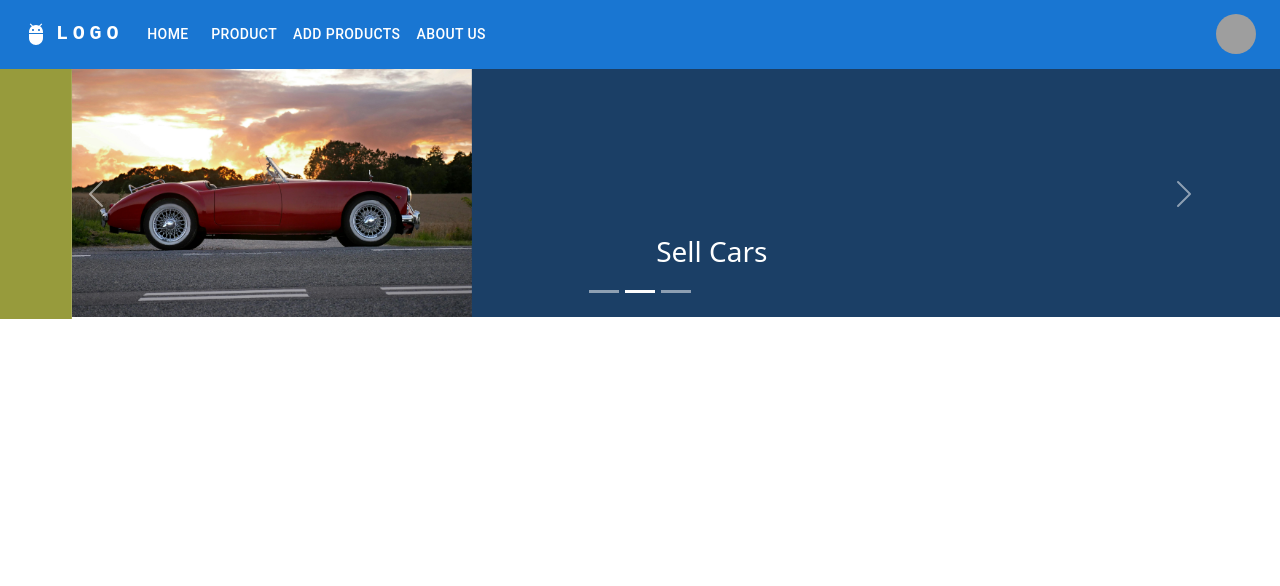
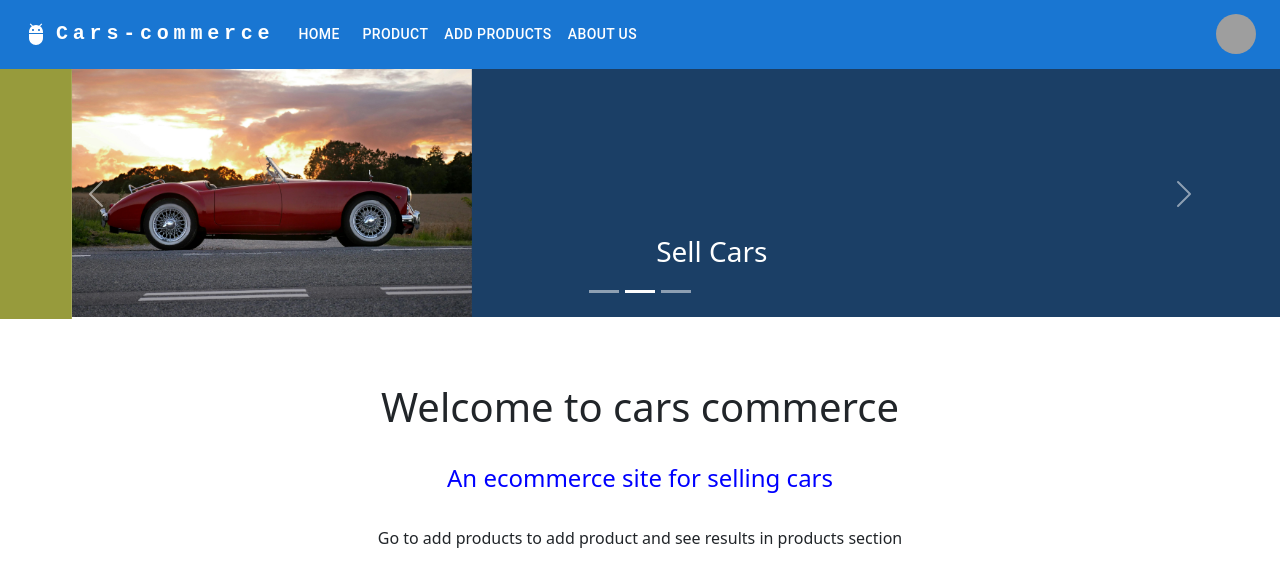
Before and after one commit to Tuhinm2002/cars-commerce, a React (Vite) app in the folder react-client/: page / in a window 1280 px wide. Shown: the top 586 px of the page. Built offline with nearby package versions, Linux system fonts and the light colour scheme; grey boxes are pictures that could not be loaded.

Commit message:
about changed

```diff
--- a/react-client/src/components/Home.jsx
+++ b/react-client/src/components/Home.jsx
@@ -5,6 +5,7 @@ import img3 from './images/lamborghini_aventidor.jpg';
 
 function Home() {
   return (
+    <>
     <Carousel >
       <Carousel.Item style={{backgroundColor:"#979b3c",maxHeight:250}}>
         <img src={img1} alt="" width={400} />
@@ -25,6 +26,14 @@ function Home() {
         </Carousel.Caption>
       </Carousel.Item>
     </Carousel>
+    <div style={{display:'flex',justifyContent:'center',alignItems:'center',marginTop:'5%'}}>
+      <h1>Welcome to cars commerce</h1></div>
+      <div style={{display:'flex',justifyContent:'center',alignItems:'center',marginTop:'2%',color:'blue'}}>
+      <h4>An ecommerce site for selling cars</h4></div>
+
+      <div style={{display:'flex',justifyContent:'center',alignItems:'center',marginTop:'2%'}}>
+      <p>Go to add products to add product and see results in products section</p></div>
+  </>
   );
 }
 
--- a/react-client/src/components/NavBar.jsx
+++ b/react-client/src/components/NavBar.jsx
@@ -57,7 +57,7 @@ function ResponsiveAppBar() {
               textDecoration: 'none',
             }}
           >
-            LOGO
+            Cars-commerce
           </Typography>
 
           <Box sx={{ flexGrow: 1, display: { xs: 'flex', md: 'none' } }}>
```
Also changed, not shown: react-client/src/components/About.jsx (+33 -0 lines).
